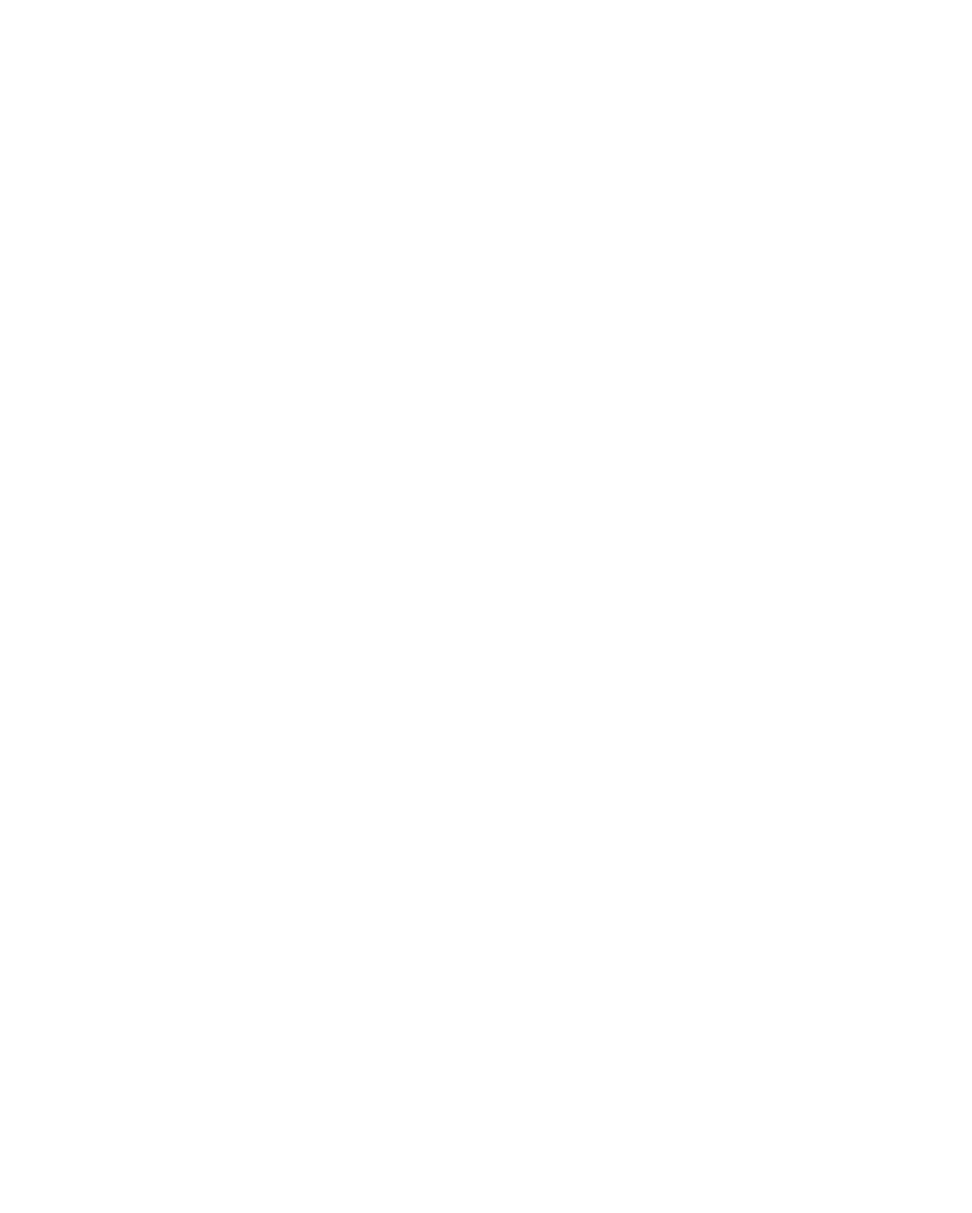
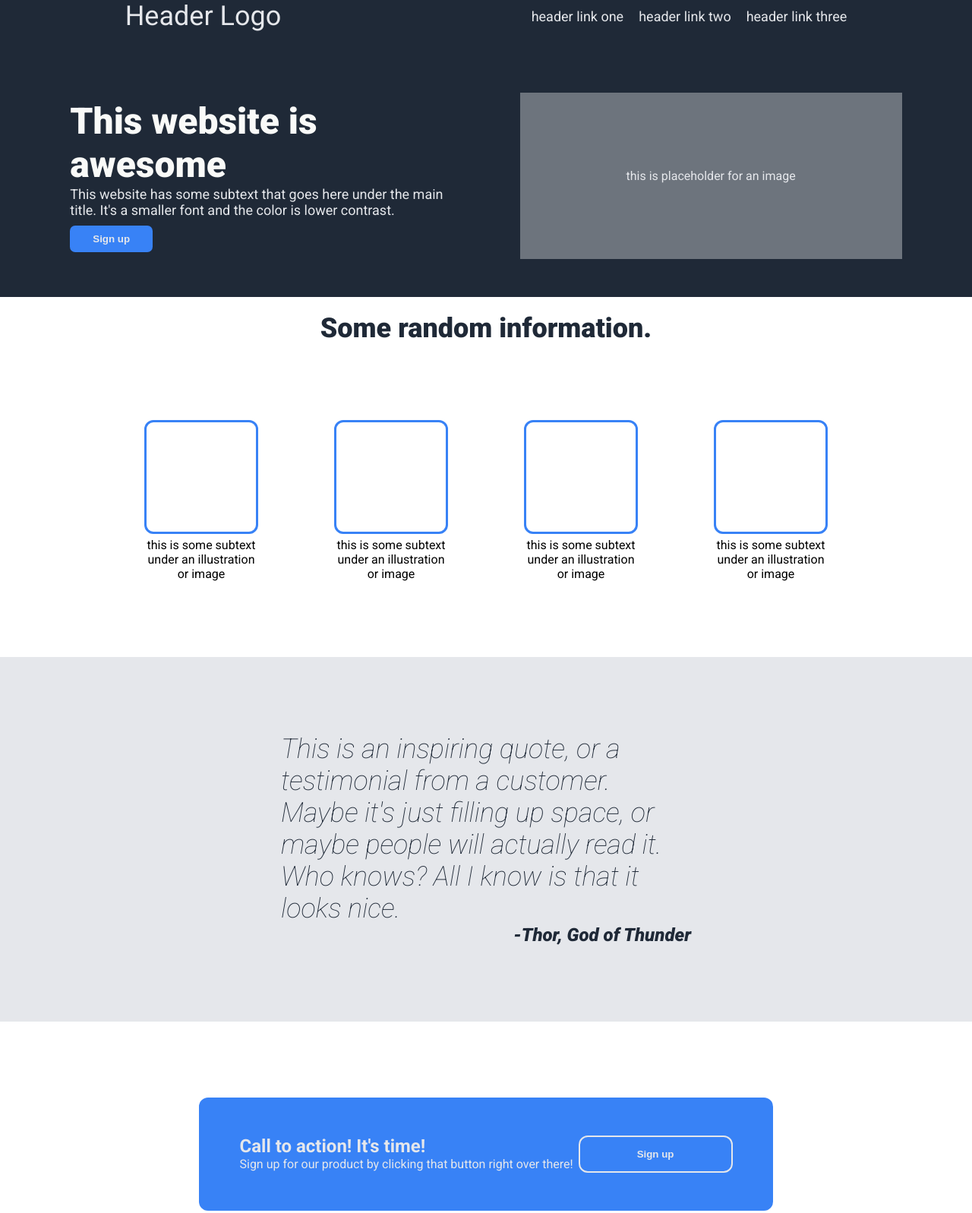
Before and after one commit to KevinScheffler/landing-page, a plain HTML site: page index.html in a window 1280 px wide. Shown: the top 1597 px of the page at 76% size. Before the commit the page ends 800 px from the top, so only its background shows below. Drawn offline with Linux system fonts and the light colour scheme.

Commit message:
Finished HTML markup and CSS styling

```diff
--- a/index.html
+++ b/index.html
@@ -7,6 +7,101 @@
   <title>Landing Page</title>
 </head>
 <body>
-
+  <div class="hero-container">
+    <div class="header">
+      <div class="logo">
+        <h1>Header Logo</h1>
+      </div>
+      <ul>
+        <li>
+          <a href="#">header link one</a>
+        </li>
+        <li>
+          <a href="#">header link two</a>
+        </li>
+        <li>
+          <a href="#">header link three</a>
+        </li>
+      </ul>
+    </div>
+    <div class="hero-main">
+      <div class="hero-left">
+        <h1>This website is awesome</h1>
+        <p>
+          This website has some subtext that goes here under the
+          main title. It's a smaller font and the color is lower
+          contrast.
+        </p>
+        <button type="button">
+          Sign up
+        </button>
+      </div>
+      <div class="hero-right">
+        <div class="placeholder-image">
+          <p>this is placeholder for an image</p>
+        </div>
+      </div>
+    </div>
+  </div>
+  <div class="info-container">
+    <h1>Some random information.</h1>
+    <div class="info-cards-container">
+      <div class="card-container">
+        <div class="card"></div>
+        <p>
+          this is some subtext
+          under an illustration
+          or image
+        </p>
+      </div>
+      <div class="card-container">
+        <div class="card"></div>
+        <p>
+          this is some subtext
+          under an illustration
+          or image
+        </p>
+      </div>
+      <div class="card-container">
+        <div class="card"></div>
+        <p>
+          this is some subtext
+          under an illustration
+          or image
+        </p>
+      </div>
+      <div class="card-container">
+        <div class="card"></div>
+        <p>
+          this is some subtext
+          under an illustration
+          or image
+        </p>
+      </div>
+    </div>
+  </div>
+  <div class="quotes-container">
+    <div class="quote">
+      <p>
+        This is an inspiring quote, or a testimonial
+        from a customer. Maybe it's just filling up
+        space, or maybe people will actually read it.
+        Who knows? All I know is that it looks nice.
+        <span class="author">-Thor, God of Thunder</span>
+      </p>
+    </div>
+  </div>
+  <div class="cta-container">
+    <div class="cta">
+      <div class="cta-text">
+        <h3>Call to action! It's time!</h3>
+        <p>Sign up for our product by clicking that button right over there!</p>
+      </div>
+      <button class="cta-btn">Sign up</button>
+    </div>
+  </div>
+  <div class="footer">
+    <p>Copyright &copy; Kevin Scheffler 2024</p>
+  </div>
 </body>
 </html>
--- a/style.css
+++ b/style.css
@@ -0,0 +1,200 @@
+@import url('https://fonts.googleapis.com/css2?family=Roboto:ital,wght@0,100;0,300;0,400;0,500;0,700;0,900;1,100;1,300;1,400;1,500;1,700;1,900&display=swap');
+
+html {
+  box-sizing: border-box;
+  font-size: 16px;
+  font-family: "Roboto", serif;
+}
+
+*, *:before, *:after {
+  box-sizing: inherit;
+}
+
+body, h1, h2, h3, h4, h5, h6, p, ol, ul {
+  margin: 0;
+  padding: 0;
+  font-weight: normal;
+}
+
+ol, ul {
+  list-style: none;
+}
+
+img {
+  max-width: 100%;
+  height: auto;
+}
+
+.hero-container {
+  background-color: #1F2937;
+}
+
+.header {
+  display: flex;
+  justify-content: space-around;
+  align-items: center;
+}
+
+.logo, a {
+  font-size: 18px;
+  color: #e5e7eb;
+}
+
+ul {
+  display: flex;
+  gap: 20px;
+}
+
+a {
+  text-decoration: none;
+  cursor: pointer;
+}
+
+a:hover {
+  opacity: 0.5;
+}
+
+.hero-main {
+  display: flex;
+  justify-content: space-evenly;
+  align-items: center;
+  flex: 1;
+  padding-top: 80px;
+  padding-bottom: 50px;
+  /* margin-left: 50px; */
+}
+
+.hero-left {
+  max-width: 500px;
+}
+
+.hero-right {
+  max-width: 600px;
+}
+
+.placeholder-image {
+  background-color: #6D747D;
+  padding: 100px 140px;
+  text-align: center;
+  color: #e5e7eb;
+}
+
+.hero-left h1 {
+  font-size: 48px;
+  color: #f9faf8;
+  font-weight: 900;
+}
+
+.hero-left p {
+  font-size: 18px;
+  color: #e5e7eb;
+}
+
+.hero-left button {
+  background-color: #3882f6;
+  color: #e5e7eb;
+  border: none;
+  padding: 10px 30px;
+  border-radius: 7px;
+  font-weight: bold;
+  margin-top: 10px;
+  cursor: pointer;
+}
+
+.info-container {
+  padding-bottom: 100px;
+}
+
+.info-container h1 {
+  text-align: center;
+  margin-top: 20px;
+  font-size: 36px;
+  color: #1F2937;
+  font-weight: 900;
+}
+
+.info-cards-container {
+  display: flex;
+  justify-content: center;
+  margin-top: 100px;
+  gap: 100px;
+}
+
+.card-container {
+  width: 150px;
+  text-align: center;
+}
+
+.card {
+  width: 150px;
+  height: 150px;
+  border: 3px solid #3882f6;
+  border-radius: 12px;
+  margin-bottom: 5px;
+}
+
+.quotes-container {
+  background-color: #E5E7EB;
+  padding: 100px;
+  display: flex;
+  justify-content: center;
+  align-items: center;
+}
+
+.quote {
+  width: 50%;
+}
+
+.quote p {
+  font-size: 36px;
+  font-style: italic;
+  font-weight: lighter;
+  color: #1F2937;
+}
+
+.author {
+  display: flex;
+  color: #1F2937;
+  font-weight: 900;
+  font-size: 24px;
+  justify-content: flex-end;
+}
+
+.cta-container {
+  padding: 100px;
+}
+
+.cta {
+  max-width: 70%;
+  background-color: #3882f6;
+  margin: 0 auto;
+  padding: 50px;
+  border-radius: 12px;
+  display: flex;
+  justify-content: space-around;
+}
+
+.cta-text {
+  color: #E5E7EB;
+}
+
+.cta-text h3 {
+  font-size: 24px;
+  font-weight: bold;
+}
+
+.cta-btn {
+  background: none;
+  color: #E5E7EB;
+  border: 2px solid #E5E7EB;
+  padding: 15px 75px;
+  border-radius: 12px;
+  font-weight: bold;
+}
+
+.footer {
+  background-color: #1F2937;
+  padding: 30px;
+  text-align: center;
+  color: #E5E7EB;
+}
```
